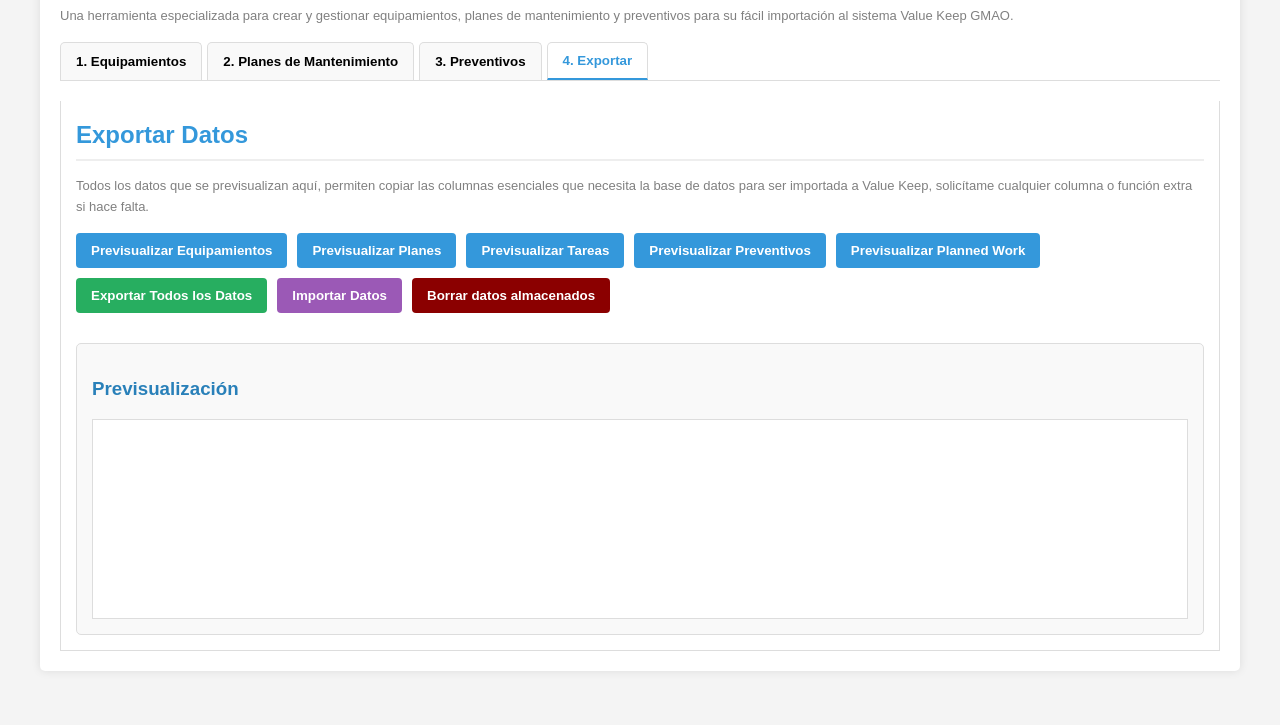
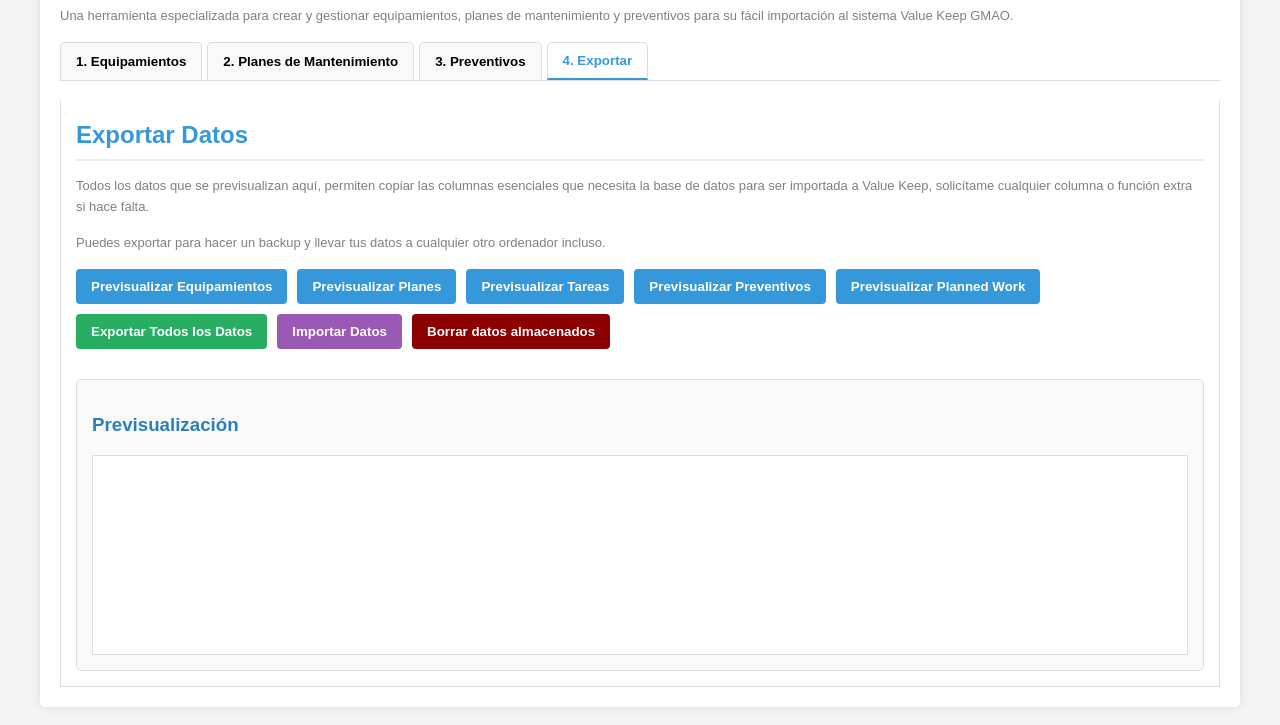
Before and after one commit to JhonyAlex/PigmeaGmao, a plain HTML site: page index.html in a window 1280 px wide. Both pictures are taken after a click on the button "4. Exportar". Shown: the part 105-830 px from the top of the page. Before the commit the page ends 800 px from the top, so only its background shows below. Drawn offline with Linux system fonts and the light colour scheme.

Commit message:
mejoras comentarios

```diff
--- a/index.html
+++ b/index.html
@@ -211,6 +211,7 @@
         <div id="exportar" class="tab-content">
             <h2>Exportar Datos</h2>
             <p>Todos los datos que se previsualizan aquí, permiten copiar las columnas esenciales que necesita la base de datos para ser importada a Value Keep, solicítame cualquier columna o función extra si hace falta.</p>
+            <p>Puedes exportar para hacer un backup y llevar tus datos a cualquier otro ordenador incluso.</p>
                 <div class="export-options">
                 <button class="action-button" onclick="previsualizarDatosExcel('equipamientos')">Previsualizar Equipamientos</button>
                 <button class="action-button" onclick="previsualizarDatosExcel('planes')">Previsualizar Planes</button>
```
